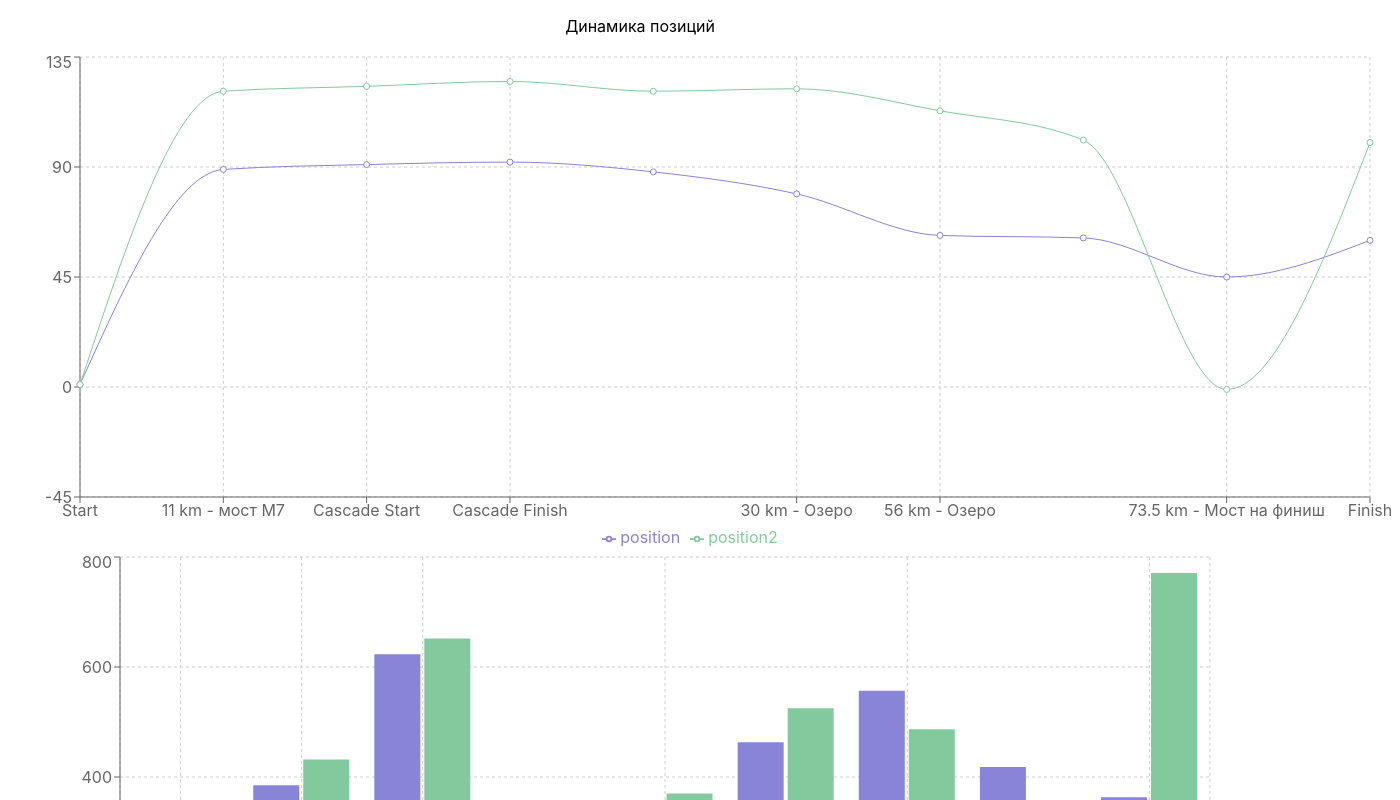
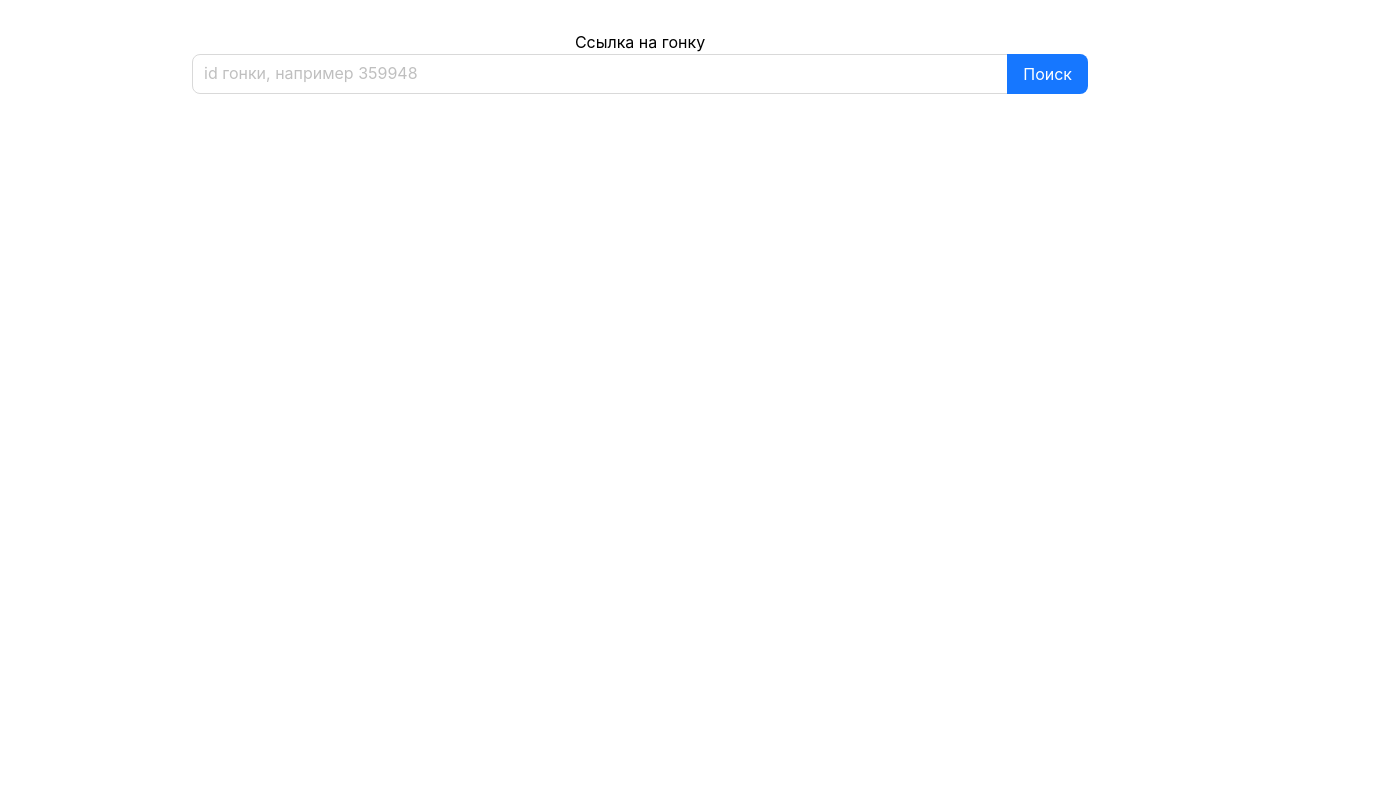
Before and after one commit to AnnaAlexandrova1/runningway, a React (Create React App) app: page / in a window 1280 px wide. Shown: the top 800 px of the page, 1400 px wide, since content can reach past the window. Built offline with nearby package versions, Linux system fonts and the light colour scheme.

Commit message:
Работает до одного запроса

```diff
--- a/package.json
+++ b/package.json
@@ -11,6 +11,7 @@
     "@types/node": "^24.7.0",
     "@types/react": "^19.2.2",
     "@types/react-dom": "^19.2.1",
+    "antd": "^5.27.4",
     "react": "^19.2.0",
     "react-dom": "^19.2.0",
     "react-scripts": "5.0.1",
@@ -41,5 +42,8 @@
       "last 1 firefox version",
       "last 1 safari version"
     ]
+  },
+  "devDependencies": {
+    "tailwindcss": "^3.4.18"
   }
 }
--- /dev/null
+++ b/src/api/raceresultMethods.tsx
@@ -0,0 +1,51 @@
+class RaceresultService {
+    constructor() {
+
+    }
+
+    // GET - получение конфига
+    async getConfigData(raceId: string) {
+        try {
+            const response = await fetch(`https://my.raceresult.com/${raceId}/RRPublish/data/config?lang=en&page=live&noVisitor=1&v=1`);
+            if (!response.ok) {
+                throw new Error(`HTTP error! status: ${response.status}`);
+            }
+            return await response.json();
+        } catch (error) {
+            console.error('Error fetching users:', error);
+            throw error;
+        }
+    }
+
+    // GET - получение листа со всеми результатами
+    async getRaceList(key: string, raceId: string) {
+        try {
+            const response = await fetch(`https://my1.raceresult.com/${raceId}/RRPublish/data/list?key=${key}&listname=Online|Live&page=live&contest=0&r=leaders&l=100000`);
+            if (!response.ok) {
+                throw new Error(`HTTP error! status: ${response.status}`);
+            }
+            return await response.json();
+        } catch (error) {
+            console.error('Error fetching users:', error);
+            throw error;
+        }
+    }
+
+    // GET - получение сплита по атлету
+    async getSplit(key: string, raceId: string, pid: string) {
+        try {
+            const response = await fetch(`https://my1.raceresult.com/${raceId}/RRPublish/data/splits?key=${key}&pid=${pid}`);
+            if (!response.ok) {
+                throw new Error(`HTTP error! status: ${response.status}`);
+            }
+            return await response.json();
+        } catch (error) {
+            console.error('Error fetching users:', error);
+            throw error;
+        }
+    }
+
+
+}
+
+export default RaceresultService;
--- a/src/index.css
+++ b/src/index.css
@@ -1,3 +1,7 @@
+@tailwind base;
+@tailwind components;
+@tailwind utilities;
+
 body {
   margin: 0;
   font-family: -apple-system, BlinkMacSystemFont, 'Segoe UI', 'Roboto', 'Oxygen',
@@ -11,3 +15,15 @@ code {
   font-family: source-code-pro, Menlo, Monaco, Consolas, 'Courier New',
     monospace;
 }
+
+
+.container {
+  margin-right: auto;
+  margin-left: auto;
+  margin-top: 30px;
+  width: 70%
+}
+
+.v-hidden {
+  display: none;
+}
--- /dev/null
+++ b/src/interfaces/interfaces.tsx
@@ -0,0 +1,11 @@
+export interface IDistanceSelect {
+    value: string;
+    label: string;
+}
+
+export interface IParticipant {
+    name: string;
+    number: string;
+    finish: string;
+    pId: string
+}
--- a/src/pages/DrowYouRace.tsx
+++ b/src/pages/DrowYouRace.tsx
@@ -1,11 +1,84 @@
 import {dynamics, dynamics2} from "../services/data";
 import DynamicComponent from "../components/dynamic";
 import TimeBarChart from "../components/timeBarChart";
+import {Button, Form, Input, Select} from 'antd';
+import {useState} from "react";
+import RaceresultService from "../api/raceresultMethods";
+import {IDistanceSelect, IParticipant} from "../interfaces/interfaces";
+
+const {Search} = Input;
+
 
 const DrowYouRacePage: any = () => {
+    const raceresultService = new RaceresultService();
+    const [key, setKey] = useState("");
+    const [raceId, setRaceId] = useState("");
+    const [eventName, setEventName] = useState("");
+    const [raceList, setRaceList] = useState([]);
+    const [distance, setDistance] = useState<IDistanceSelect[]>([]);
+    const [selectedDistance, setSelectedDistance] = useState<string>("");
+    const [participants, setParticipants] = useState<IParticipant[]>([])
+    const [selectPid, setSelectPid] = useState([])
+
+    const handleInputChange = (e: any) => {
+        setRaceId(e.target.value);
+    };
+
+    const handleDistanceChange = (e: string) => {
+        setSelectedDistance(e)
+        setParticipants(transformParticpants(raceList[e]))
+    }
+
+    const handleSearch = async () => {
+        try {
+            const result = await raceresultService.getConfigData(raceId);
+            if (result.key) {
+                setKey(result.key)
+                setEventName(result.eventname)
+                const list = await raceresultService.getRaceList(result.key, raceId);
+                setRaceList(list.data)
+                setDistance(transformDistance(list.data))
+            }
+        } catch (err) {
+            console.error(err)
+        }
+    }
+
+    const handleParticipantsChange = (e: string[]) => {
+        setSelectPid(e)
+    }
+
+    const getSplits = async () => {
+        try {
+            const result = await raceresultService.getSplit(key, raceId, selectPid[0]);
+            console.log(result)
+        } catch (err) {
+            console.error(err)
+        }
+    }
+
+    const transformParticpants = (participants: []):IParticipant[] => {
+           let participantsSelect: IParticipant[] = [];
+           participants.forEach(elem => {
+              // console.log('elem', elem)
+               participantsSelect.push({name: elem[6], number: elem[0], finish: elem[10], pId: elem[1] })
+           })
+         console.log('partSel', participantsSelect)
+        return participantsSelect
+    }
+
+    const transformDistance = (list: {}) => {
+        let distance = [];
+        for (let key in list) {
+            distance.push({value: key, label: key.split('_')[1]})
+        }
+
+        return distance
+    }
+
     const transformDynamics = (dynamics: any[], dynamics2: any[]): any => {
-        return dynamics.map((item: {[key:string]: any}, index: number) => {
-            let itemInfo: {[key:string]: any} = {
+        return dynamics.map((item: { [key: string]: any }, index: number) => {
+            let itemInfo: { [key: string]: any } = {
                 name: item.Name,
                 position: item.RO,
                 position2: dynamics2[index].RO,
@@ -19,18 +92,69 @@ const DrowYouRacePage: any = () => {
 
     const transformTime = (time: string): number => {
         let value = 0;
-        const [ minutes, seconds] = time.replace("min/km", "").trim().split(':').map(Number);
+        const [minutes, seconds] = time.replace("min/km", "").trim().split(':').map(Number);
         value = minutes * 60 + seconds
         return value
     }
 
     return (
-        <div>
-        <div>
-           <p>Динамика позиций</p>
-           <DynamicComponent dynamics={transformDynamics(dynamics.Splits, dynamics2.Splits)}></DynamicComponent>
-            <TimeBarChart dynamics={transformDynamics(dynamics.Splits, dynamics2.Splits)}></TimeBarChart>
-        </div>
+        <div className="container">
+            <div className={eventName.length === 0 ? '' : 'v-hidden'}>
+                <p>Ссылка на гонку</p>
+                <Search placeholder="id гонки, например 359948"
+                        enterButton="Поиск"
+                        size="large"
+                        onChange={handleInputChange}
+                        onSearch={handleSearch}
+                        value={raceId}/>
+            </div>
+
+            <div className={eventName.length > 0 ? '' : 'v-hidden'}>
+                <h1>{eventName}</h1>
+
+                 <div className={raceList.length === 0 ? 'v-hidden' : ''}>
+                     <Form layout="horizontal">
+                         {distance.length > 0 &&
+                         <Form.Item label="Дистанция">
+                             <Select onChange={handleDistanceChange}>
+                                 { distance.map((item: IDistanceSelect) => {
+                                   return  <Select.Option value={item.value} key={item.value}>{item.label}</Select.Option>
+                                     }
+                                 ) }
+                             </Select>
+                         </Form.Item>
+                         }
+
+                         <Form.Item>
+                             <Select
+                                 mode="multiple"
+                                 allowClear
+                                 style={{ width: '100%' }}
+                                 placeholder="Выберите атлетов"
+                                 onChange={handleParticipantsChange}
+                                 //defaultValue={['a10', 'c12']}
+                                 //onChange={handleChange}
+                                 //options={options}
+                             >   { participants.map((item: IParticipant) => {
+                                     return  <Select.Option value={item.pId} key={item.number}>{item.name}</Select.Option>
+                                 }
+                             ) }
+
+                             </Select>
+                         </Form.Item>
+
+                         <Form.Item>
+                             <Button onClick={getSplits}>Сравнить</Button>
+                         </Form.Item>
+                     </Form>
+                 </div>
+            </div>
+
+            <div className="v-hidden">
+                <p>Динамика позиций</p>
+                <DynamicComponent dynamics={transformDynamics(dynamics.Splits, dynamics2.Splits)}></DynamicComponent>
+                <TimeBarChart dynamics={transformDynamics(dynamics.Splits, dynamics2.Splits)}></TimeBarChart>
+            </div>
         </div>
     )
 }
--- /dev/null
+++ b/tailwind.config.js
@@ -0,0 +1,10 @@
+/** @type {import('tailwindcss').Config} */
+module.exports = {
+  content: [
+    "./src/**/*.{js,jsx,ts,tsx}",
+  ],
+  theme: {
+    extend: {},
+  },
+  plugins: [],
+}
```
Also changed, not shown: 1 other file (tests, documents, lock files or other folders).
